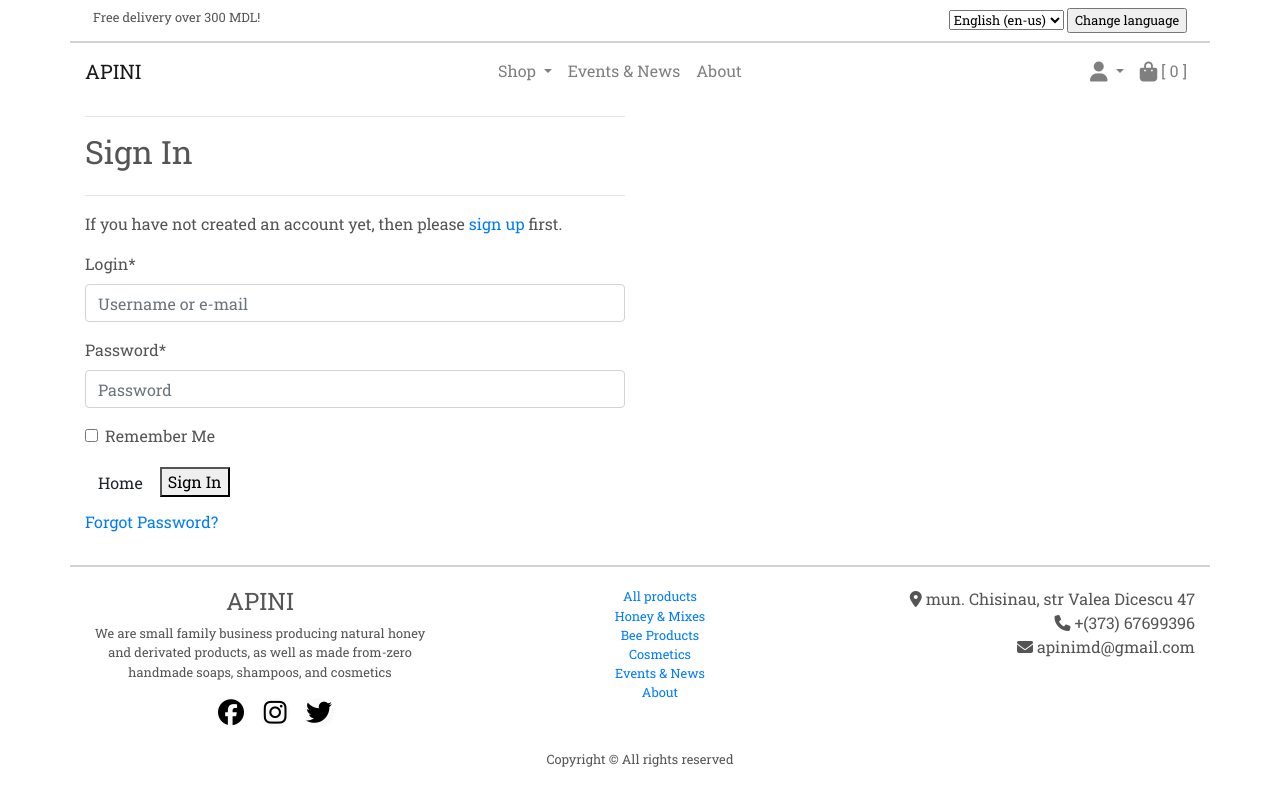
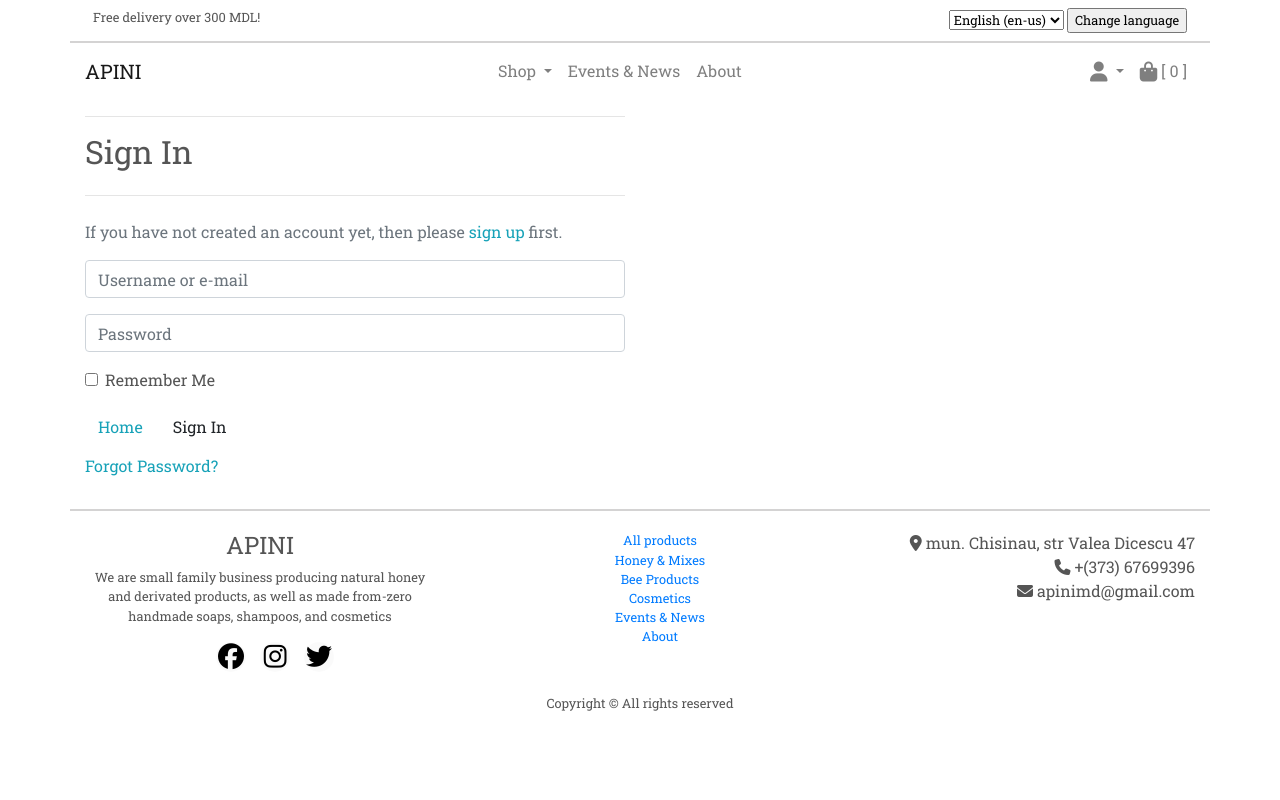
Before and after one commit to xz3t/milestone-4, a Django app: page /accounts/login/ in a window 1280 px wide. Run offline with Django 3.2, Linux system fonts and the light colour scheme; parts of the project's set-up code (start-up, migrations or seed data) failed here and were passed over; some libraries are stand-ins or nearby versions.

Commit message:
Style allauth section

```diff
--- a/static/css/base.css
+++ b/static/css/base.css
@@ -209,3 +209,47 @@ ul.timeline>li:before {
     overflow-x: hidden;
     overflow-y: auto;
 }
+
+/* allauth section */
+
+
+.allauth-form-inner-content p {
+    margin-top: 1.5rem; /* mt-4 */
+    color: #6c757d; /* text-secondary */
+}
+
+
+.allauth-form-inner-content label:not([for='id_remember']) {
+    display: none;
+}
+
+.allauth-form-inner-content button,
+.allauth-form-inner-content input[type='submit'] {
+    display: inline-block;
+    font-weight: 400;
+    color: #212529;
+    text-align: center;
+    vertical-align: middle;
+    -webkit-user-select: none;
+    -moz-user-select: none;
+    -ms-user-select: none;
+    user-select: none;
+    background-color: transparent;
+    border: 1px solid transparent;
+    padding: .375rem .75rem;
+    font-size: 1rem;
+    line-height: 1.5;
+    border-radius: .25rem;
+    transition: color .15s ease-in-out,background-color .15s ease-in-out,border-color .15s ease-in-out,box-shadow .15s ease-in-out;
+}
+
+.allauth-form-inner-content button:hover,
+.allauth-form-inner-content input[type='submit']:hover {
+	color: #fff;
+    background-color: #222;
+    border-color: #222;
+}
+
+.allauth-form-inner-content a {
+	color: #17a2b8; /* text-info */
+}
--- a/templates/allauth/account/login.html
+++ b/templates/allauth/account/login.html
@@ -44,7 +44,7 @@ for a {{ site_name }} account and sign in below:{% endblocktrans %}</p>
   <a class="btn" href="{% url 'home' %}">Home</a>
   <button class="primaryAction" type="submit">{% trans "Sign In" %}</button>
   <p class="mt-2">
-    <a class="button secondaryAction" href="{% url 'account_reset_password' %}">{% trans "Forgot Password?" %}</a>
+    <a class="secondaryAction" href="{% url 'account_reset_password' %}">{% trans "Forgot Password?" %}</a>
   </p>
 </form>
 
```
